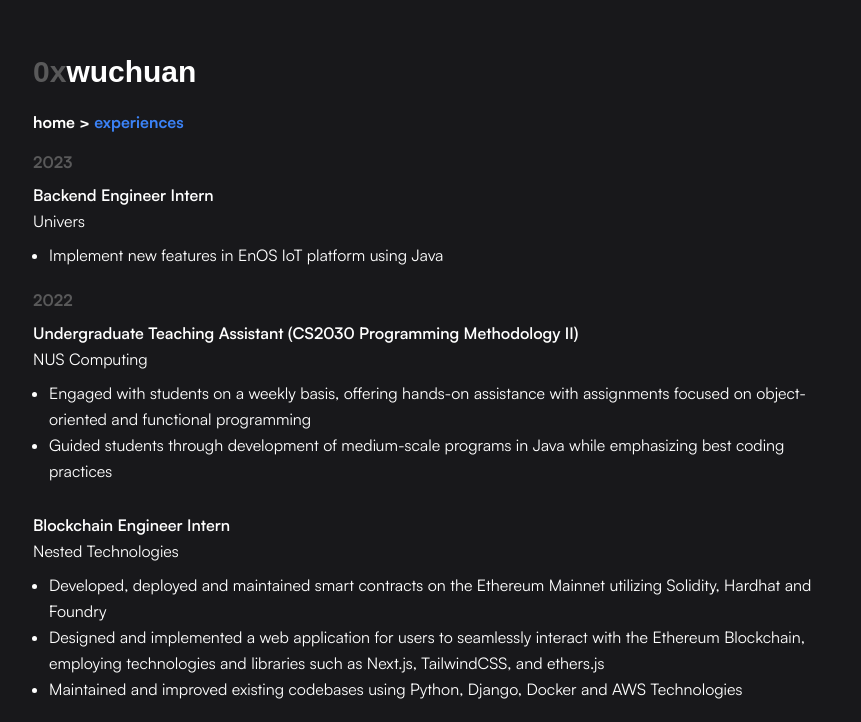
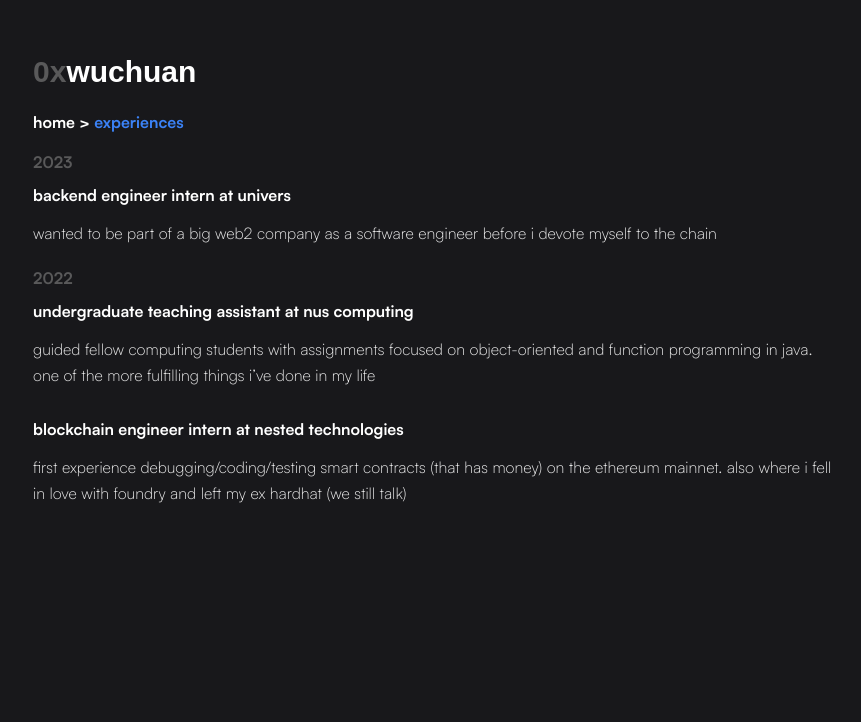
Before and after one commit to 0xwuchuan/wuchuan.xyz, a Next.js app: page /experiences in a window 1280 px wide. Shown: the part 118-840 px from the top of the page, without its empty margins (207-1068 px from the left). After the commit the page ends 800 px from the top, so only its background shows below. Built offline with nearby package versions, Linux system fonts and the light colour scheme; a web font is replaced by a local one.

Commit message:
feat: fine tune experiences

```diff
--- a/src/components/experience.tsx
+++ b/src/components/experience.tsx
@@ -5,22 +5,22 @@ export type ExperienceProps = {
   place: string;
   placelink: string;
   year: string;
-  descriptions: string[];
+  description: string;
 };
 
 export function Experience(props: ExperienceProps) {
   return (
-    <section className="p-2 pb-5 whitespace-normal font-satoshi leading-relaxed">
-      <p className="font-semibold">{props.title}</p>
-      <Link href={props.placelink}>
-        <p className="mb-2  hover:underline hover:text-blue-500 transition duration-100 ease-in">
-          {props.place}
+    <section className="p-2 pb-5 whitespace-normal font-satoshi leading-relaxed lowercase">
+      <Link
+        href={props.placelink}
+        className="hover:underline hover:text-blue-500 transition duration-100 ease-in"
+      >
+        <p className="mb-3 font-bold">
+          {props.title} at {props.place}
         </p>
       </Link>
-      <ul className="list-disc list-outside ms-4">
-        {props.descriptions.map((desc, i) => (
-          <li key={i}>{desc}</li>
-        ))}
+      <ul className="space-y-2 font-light text-white/90">
+        <li>{props.description}</li>
       </ul>
     </section>
   );
--- a/src/public/experiences.json
+++ b/src/public/experiences.json
@@ -4,27 +4,20 @@
     "place": "Univers",
     "placelink": "https://univers.com/",
     "year": "current",
-    "descriptions": ["Implement new features in EnOS IoT platform using Java"]
+    "description": "wanted to be part of a big web2 company as a software engineer before i devote myself to the chain"
   },
   {
-    "title": "Undergraduate Teaching Assistant (CS2030 Programming Methodology II)",
+    "title": "Undergraduate Teaching Assistant",
     "place": "NUS Computing",
     "placelink": "https://www.comp.nus.edu.sg/",
     "year": "2022",
-    "descriptions": [
-      "Engaged with students on a weekly basis, offering hands-on assistance with assignments focused on object-oriented and functional programming",
-      "Guided students through development of medium-scale programs in Java while emphasizing best coding practices"
-    ]
+    "description": "guided fellow computing students with assignments focused on object-oriented and function programming in java. one of the more fulfilling things i’ve done in my life"
   },
   {
     "title": "Blockchain Engineer Intern",
     "place": "Nested Technologies",
     "placelink": "https://nested.ai/",
     "year": "2022",
-    "descriptions": [
-      "Developed, deployed and maintained smart contracts on the Ethereum Mainnet utilizing Solidity, Hardhat and Foundry",
-      "Designed and implemented a web application for users to seamlessly interact with the Ethereum Blockchain, employing technologies and libraries such as Next.js, TailwindCSS, and ethers.js",
-      "Maintained and improved existing codebases using Python, Django, Docker and AWS Technologies"
-    ]
+    "description": "first experience debugging/coding/testing smart contracts (that has money) on the ethereum mainnet. also where i fell in love with foundry and left my ex hardhat (we still talk)"
   }
 ]
```
